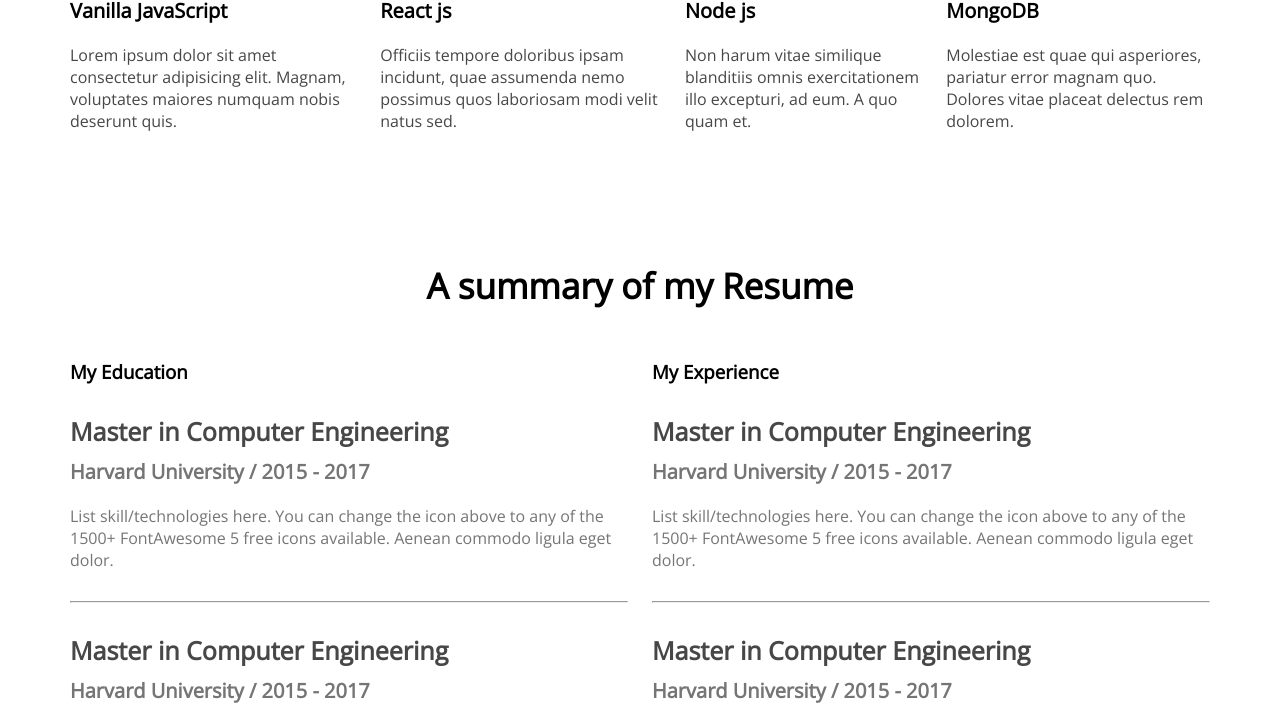
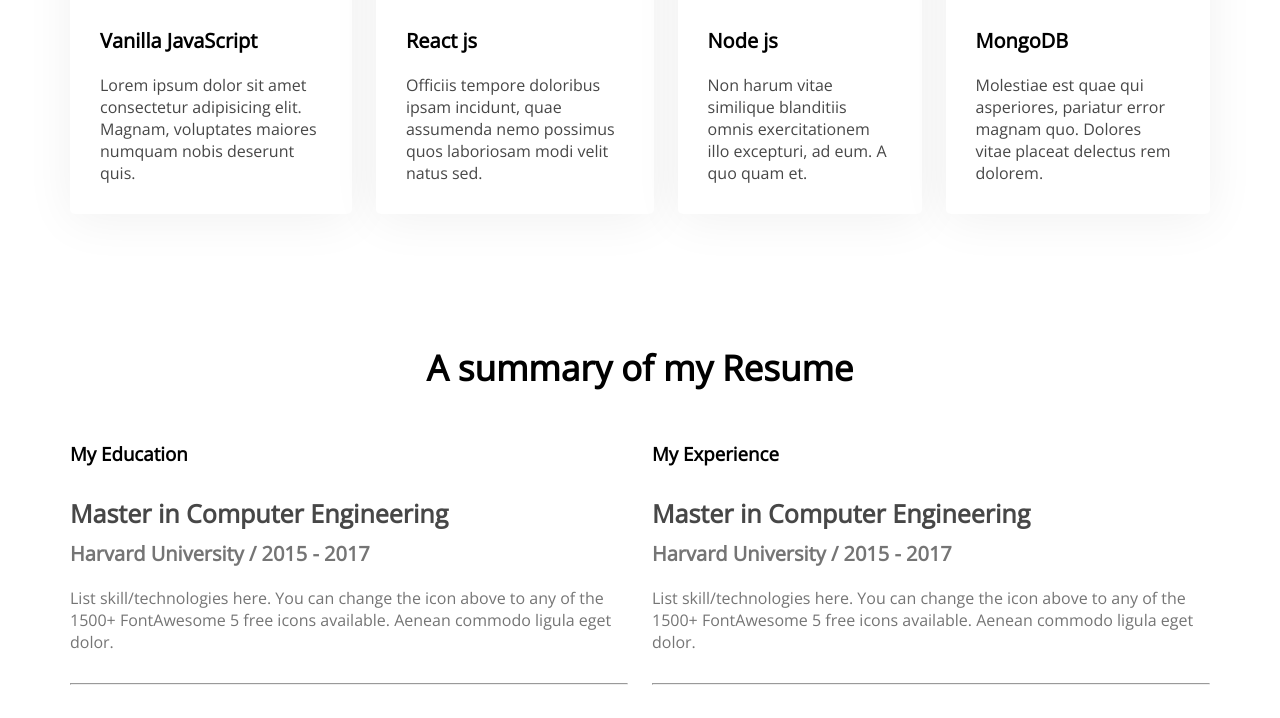
Before and after one commit to johuruljoy69/Johuruljoy-Portfolio1, a plain HTML site: page index.html in a window 1280 px wide. Shown: the part 1639-2357 px from the top of the page. Drawn offline with nearby package versions, Linux system fonts and the light colour scheme.

Commit message:
review and update

```diff
--- a/Style/portfolio.css
+++ b/Style/portfolio.css
@@ -128,7 +128,7 @@ section {
 }
 
 .skill {
-    background-color: #ffffff;
+    background: #FFFFFF;
     box-shadow: 0px 6px 50px rgba(0, 0, 0, 0.06);
     border-radius: 5px;
     padding: 30px;
@@ -151,7 +151,8 @@ section {
     display: flex;
     gap: 24px;
 }
-.resume-item{
+
+.resume-item {
     margin-top: 30px;
     margin-bottom: 30px;
 }
@@ -175,30 +176,37 @@ section {
     font-size: 16px;
     color: #757575;
 }
-.resume-button{
+
+.resume-button {
     margin-top: 50px;
     text-align: center;
 }
+
 /* contact style */
-.contact{
+.contact {
     display: flex;
     gap: 100px;
     background: #FFF8F3;
     padding: 130px 200px;
 }
-.contact .section-title{
+
+.contact .section-title {
     text-align: left;
 }
 
-.contact input[type="text"], input[type="email"], textarea{
+.contact input[type="text"],
+input[type="email"],
+textarea {
     margin-bottom: 24px;
     border: 0;
     width: 100%;
     padding: 18px 30px;
 }
-input{
+
+input {
     height: 64px;
 }
-.contact a{
+
+.contact a {
     text-decoration: none;
 }
--- a/index.html
+++ b/index.html
@@ -57,22 +57,22 @@
             <h3 class="section-title">What I Do</h3>
             <!-- .skills-container>.skills*4>img+p.skill-title+p.skill-description>;lorem15         -->
             <div class="skills-container">
-                <div class="skills">
+                <div class="skill">
                     <img src="images/icons/js.png" alt="">
                     <p class="skill-title">Vanilla JavaScript</p>
                     <p class="skill-description">Lorem ipsum dolor sit amet consectetur adipisicing elit. Magnam, voluptates maiores numquam nobis deserunt quis.</p>
                 </div>
-                <div class="skills">
+                <div class="skill">
                     <img src="images/icons/react.png" alt="">
                     <p class="skill-title">React js</p>
                     <p class="skill-description">Officiis tempore doloribus ipsam incidunt, quae assumenda nemo possimus quos laboriosam modi velit natus sed.</p>
                 </div>
-                <div class="skills">
+                <div class="skill">
                     <img src="images/icons/nodejs.png" alt="">
                     <p class="skill-title">Node js</p>
                     <p class="skill-description">Non harum vitae similique blanditiis omnis exercitationem illo excepturi, ad eum. A quo quam et.</p>
                 </div>
-                <div class="skills">
+                <div class="skill">
                     <img src="images/icons/mongo.png" alt="">
                     <p class="skill-title">MongoDB</p>
                     <p class="skill-description">Molestiae est quae qui asperiores, pariatur error magnam quo. Dolores vitae placeat delectus rem dolorem.</p>
```
